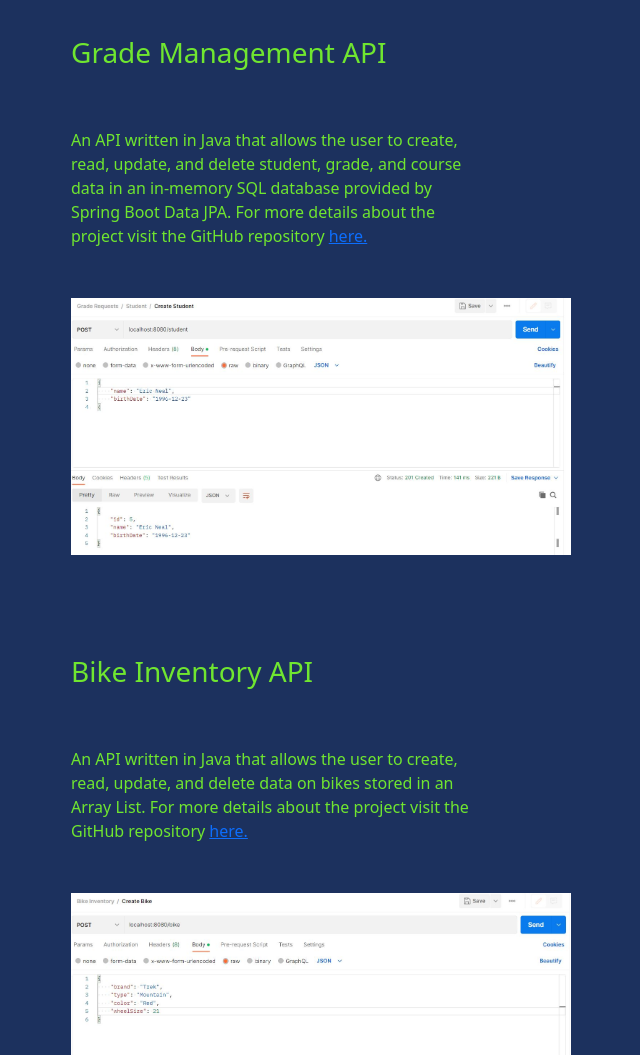
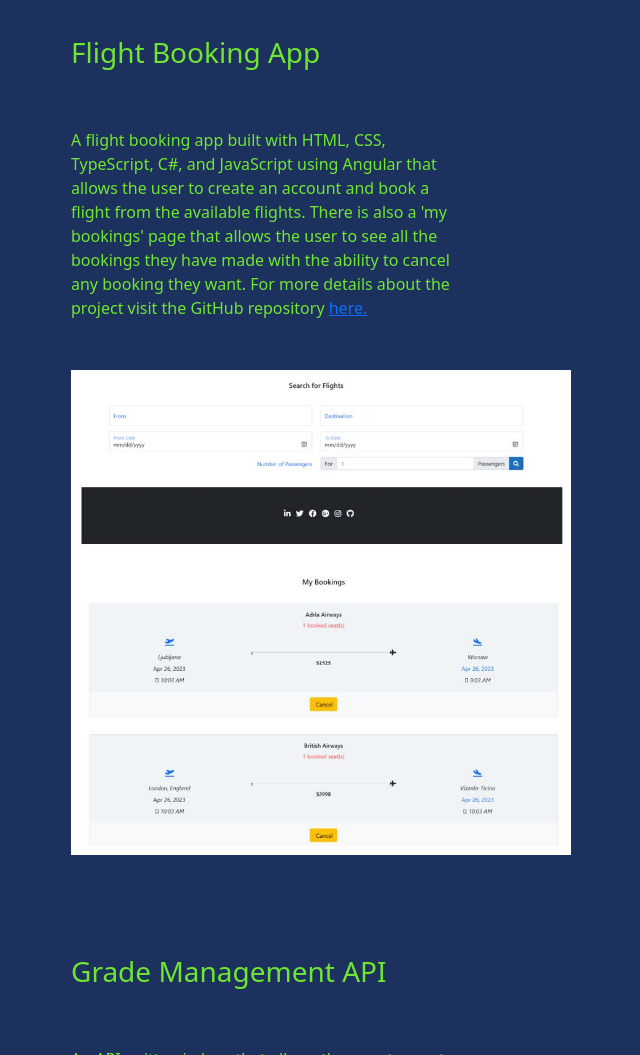
Before and after one commit to TylerGrosz9413/Portfolio-site, a plain HTML site: page index.html in a window 1280 px wide. Shown: the part 1420-2475 px from the top of the page, without its empty margins (129-769 px from the left). Drawn offline with nearby package versions, Linux system fonts and the light colour scheme; a web font is replaced by a local one.

Commit message:
added flight booking app project

```diff
--- a/index.html
+++ b/index.html
@@ -88,6 +88,25 @@
     </section>
     <section id="projects">
       <h2>My projects</h2>
+      <div class="seperator">
+
+      </div>
+      <h3 class="project-description">Flight Booking App</h3>
+      <span>
+      <p  class="project-description">A flight booking app built with HTML, CSS, TypeScript, C#, and JavaScript using Angular that allows the user to create an account and book a flight from the available flights.
+        There is also a 'my bookings' page that allows the user to see all the bookings they have made with the ability to cancel any booking they want.
+        For more details about the project visit the GitHub repository
+        <a href="https://github.com/TylerGrosz9413/Flight-Booking-app" target="_blank">here.</a>
+      </p>
+      </span>
+      <span>
+
+        <img src="assets/Flight3.JPG" alt="Flight Booking App"
+        width="500px"
+        class="p1">
+      </span>
+      <span>
+    </span>
       <div class="seperator">
 
       </div>
```
Also changed, not shown: assets/Flight3.JPG (added), assets/Flight4.JPG (added), css/styles.css (line endings or trailing spaces).
